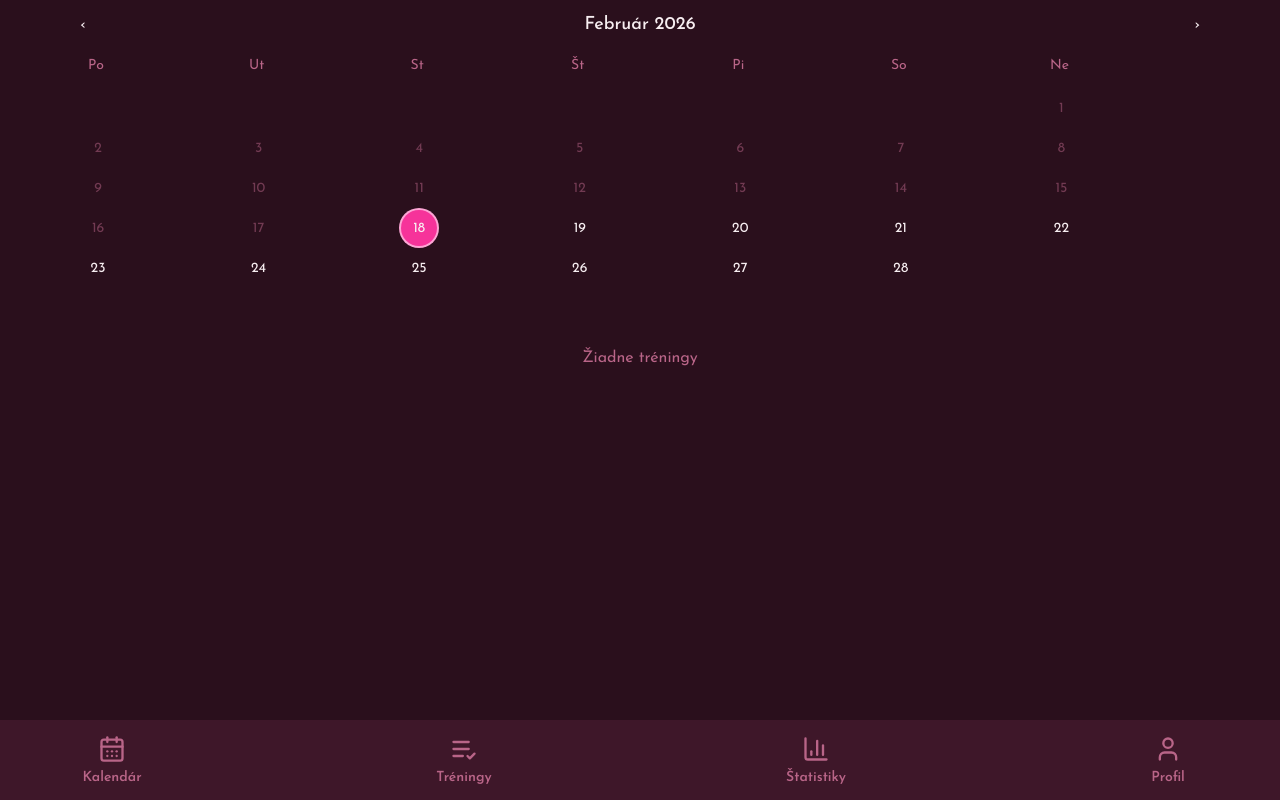
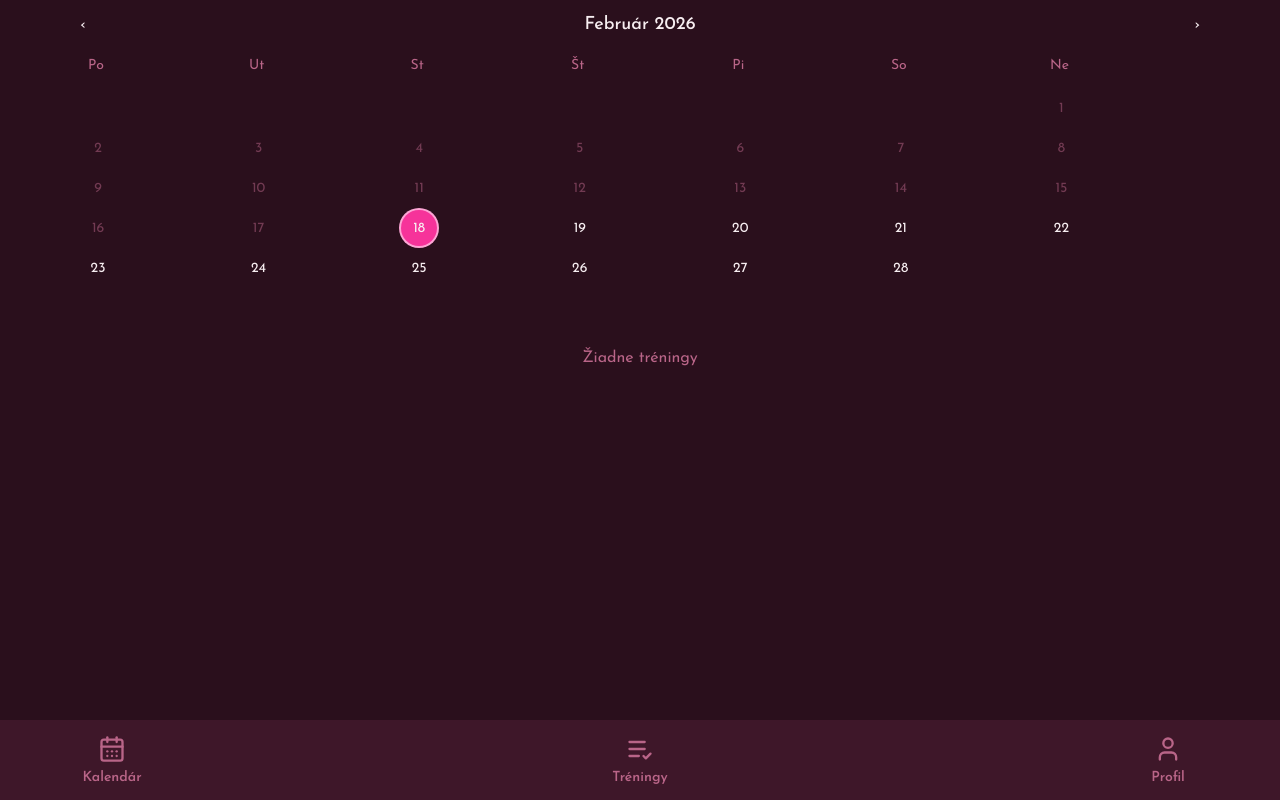
Before and after one commit to mrOtoM/new-city-park, a Next.js app: page /calendar in a window 1280 px wide. Built offline with nearby package versions, Linux system fonts and the light colour scheme; no server answers; the database is empty.

Commit message:
Fix statistics role

```diff
--- a/app/(app)/layout.tsx
+++ b/app/(app)/layout.tsx
@@ -1,17 +1,16 @@
 import Navigation from '@/components/Navigation'
 import { TrainingProvider } from '@/components/TrainingContext'
+import { auth } from '@/lib/auth'
 
-export default function DashboardLayout({
-  children,
-}: {
-  children: React.ReactNode
-}) {
+export default async function DashboardLayout({ children }: { children: React.ReactNode }) {
+  const session = await auth()
+
   return (
     <TrainingProvider>
       <div className="flex h-screen flex-col">
         <div className="bg-primary-950 flex-1 overflow-y-auto">{children}</div>
         <div className="bg-primary-900 w-full flex-shrink-0">
-          <Navigation />
+          <Navigation role={session?.user?.role} />
         </div>
       </div>
     </TrainingProvider>
--- a/app/(app)/statistics/page.tsx
+++ b/app/(app)/statistics/page.tsx
@@ -1,6 +1,8 @@
 import Link from 'next/link'
+import { redirect } from 'next/navigation'
 import { CalendarDays, Users, UserMinus, Percent, UserRound } from 'lucide-react'
 
+import { auth } from '@/lib/auth'
 import { TRAINING_TYPES } from '@/lib/constants'
 import { formatDate, formatMonthKey } from '@/lib/utils'
 import {
@@ -56,6 +58,10 @@ function Bar({ value, max }: { value: number; max: number }) {
 }
 
 export default async function StatisticsPage({ searchParams }: { searchParams: Promise<{ month?: string }> }) {
+  const session = await auth()
+
+  if (session?.user?.role !== 'admin') redirect('/calendar')
+
   const [{ month }, { trainings: allTrainings, registrations }] = await Promise.all([searchParams, getStatisticsData()])
 
   const months = listMonths(allTrainings)
--- a/components/Navigation.tsx
+++ b/components/Navigation.tsx
@@ -19,6 +19,7 @@ const navLinks = [
     name: 'Štatistiky',
     href: '/statistics',
     icon: <BarChart3 className="h-7 w-7" />,
+    adminOnly: true,
   },
   {
     name: 'Profil',
@@ -27,13 +28,14 @@ const navLinks = [
   },
 ]
 
-export default function Navigation() {
+export default function Navigation({ role = 'user' }: { role?: string }) {
   const pathname = usePathname()
+  const visibleLinks = navLinks.filter((link) => !link.adminOnly || role === 'admin')
 
   return (
     <nav className="mx-auto h-20 max-w-6xl">
       <ul className="flex h-full max-w-6xl items-center justify-between">
-        {navLinks.map((link) => (
+        {visibleLinks.map((link) => (
           <li key={link.name}>
             <Link
               className={`hover:text-primary-100 text-primary-400 flex w-24 flex-col items-center gap-y-2 font-semibold transition-colors ${
```
